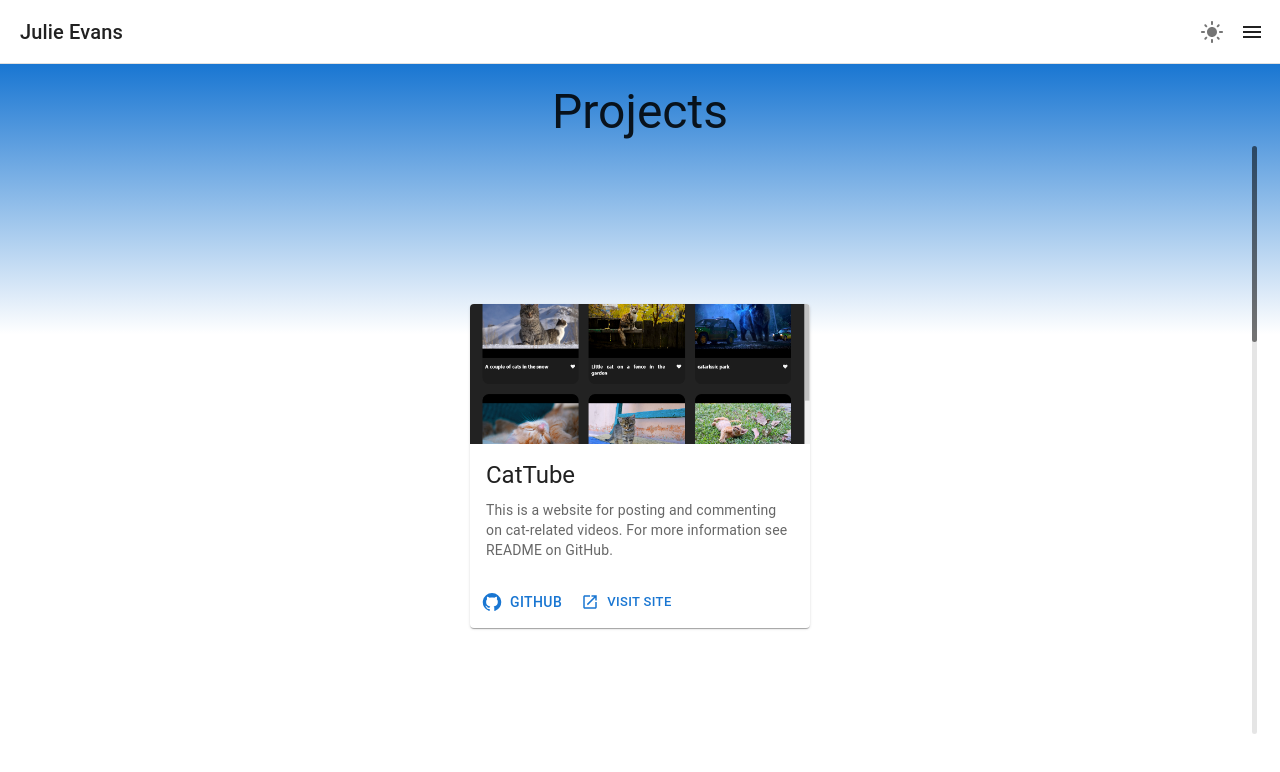
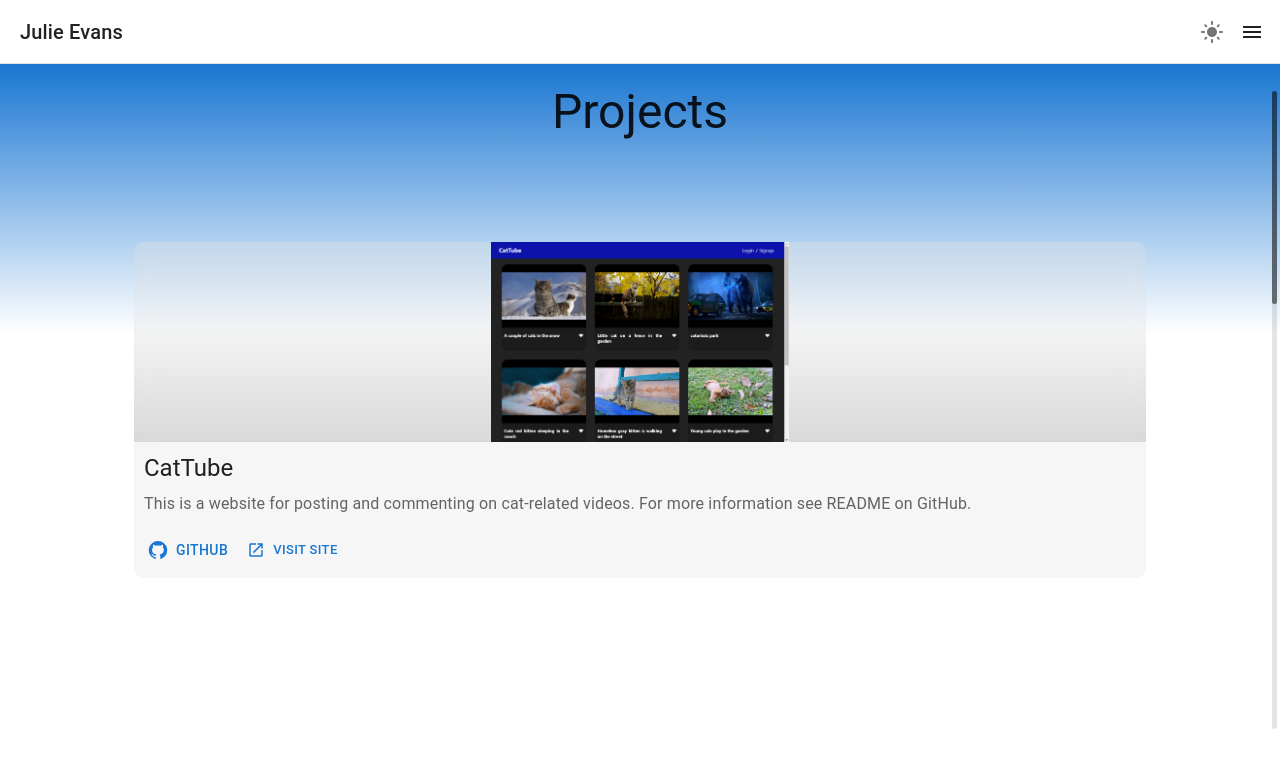
Before and after one commit to mailauki/portfolio-v1, a React (Create React App) app: page /projects in a window 1280 px wide. Shown: the top 772 px of the page. Built offline with nearby package versions, Linux system fonts and the light colour scheme.

Commit message:
Update ProjectCard

```diff
--- a/src/App.css
+++ b/src/App.css
@@ -51,8 +51,8 @@ a {
 .Slide {
   height: calc(100vh - 148px);
   /* width: calc(100vw - 40px); */
+  /* width: 80%; */
   margin: auto 20px;
-
 
   display: flex;
   flex-direction: column;
@@ -64,6 +64,7 @@ a {
 
 .Projects {
   height: calc(100vh - 200px);
+  width: 80%;
   /* width: 100%;
 
   z-index: 0; */
@@ -84,15 +85,15 @@ a {
 
   padding-top: 20px;
   /* margin-top: 20px; */
-  margin: auto 20px;
+  /* margin: auto 20px; */
   /* margin: 70px 20px; */
 
   /* background-color: cadetblue; */
 
-  display: flex;
+  /* display: flex;
   flex-direction: column;
   justify-content: center;
-  /* align-items: center; */
+  align-items: center; */
   /* align-items: stretch; */
 }
 
@@ -104,7 +105,7 @@ a {
 
 .split-column {
   align-items: flex-start;
-  /* margin: auto 20px; */
+  margin: auto 20px;
   align-items: stretch;
   /* height: 100%; */
 }
@@ -112,7 +113,7 @@ a {
 .Intro {
   margin-right: 20px;
   padding: 10px;
-  /* margin-bottom: 20px; */
+  overflow: hidden;
 }
 
 .wrap {
@@ -120,12 +121,42 @@ a {
   flex-direction: row;
 }
 
-.backdrop {
+.image {
+  /* min-height: 200px; */
+  /* max-height: 300px; */
+  height: 200px;
+  /* width: calc(100% + 20px); */
+  width: 100%;
+  /* margin: -10px -10px 10px -10px; */
+  object-fit: contain;
+  overflow: hidden;
+  -webkit-backdropFilter: blur(10px);
+  backdrop-filter: blur(10px);
+}
+
+/* .image img {
+  min-height: 200px;
+  max-height: 300px;
+  width: calc(100% + 20px);
+  margin: -10px -10px 10px -10px;
+  object-fit: contain;
+  -webkit-backdropFilter: blur(10px);
+  backdrop-filter: blur(10px);
+} */
+
+/* .image {
+  -webkit-backdropFilter: blur(10px);
+  backdrop-filter: blur(10px);
+  width: 100%;
+  min-height: 200px;
+  max-height: 300px;
+  object-fit: contain;
+} */
+
+/* .backdrop {
   background-color: rgba(255, 255, 255, 0.3);
   border-radius: 10px;
-  -webkit-backdrop-filter: blur(10px);
-  backdrop-filter: blur(10px);
-}
+} */
 
 @media (max-width: 600px) {
   .split-column {
--- a/src/App.js
+++ b/src/App.js
@@ -14,7 +14,7 @@ function App() {
 
   const theme = createTheme({
     palette: {
-      mode: darkMode ? 'dark' : 'light'
+      mode: darkMode ? "dark" : "light",
     }
   })
 
--- a/src/components/Contact.js
+++ b/src/components/Contact.js
@@ -12,17 +12,8 @@ function Contact() {
 
   return (
     <List
-      // sx={{
-      //   // backgroundColor: "background.paper",
-      //   backgroundColor: "rgba(255, 255, 255, 0.3)",
-      //   borderRadius: "10px",
-      //   // filter: "blur(4px)",
-      //   // background: "filter: opacity(30%)",
-      //   backdropFilter: "opacity(70%)",
-      // }}
-      // className="backdrop"
       sx={{
-        backgroundColor: theme.palette.mode === "dark" ? "rgba(80,80,80,0.3)" : "rgba(225,225,225,0.3)",
+        backgroundColor: theme.palette.mode === "dark" ? "rgba(60,60,60,0.3)" : "rgba(195,195,195,0.3)",
         borderRadius: "10px",
       }}
     >
--- a/src/components/Intro.js
+++ b/src/components/Intro.js
@@ -9,7 +9,7 @@ function Intro() {
     <Box
       className="Intro"
       sx={{
-        backgroundColor: theme.palette.mode === "dark" ? "rgba(80,80,80,0.3)" : "rgba(225,225,225,0.3)",
+        backgroundColor: theme.palette.mode === "dark" ? "rgba(60,60,60,0.3)" : "rgba(225,225,225,0.3)",
         borderRadius: "10px",
       }}
     >
--- a/src/components/ProjectCard.js
+++ b/src/components/ProjectCard.js
@@ -1,28 +1,52 @@
-import { Card, CardActions, CardContent, CardMedia, Button, Typography } from '@mui/material';
+import { Card, CardActions, CardContent, CardMedia, Button, Typography, Box } from '@mui/material';
+import { useTheme } from '@mui/material/styles';
 import GitHubIcon from '@mui/icons-material/GitHub';import OpenIcon from '@mui/icons-material/OpenInNew';
 
 function ProjectCard({ title, description, image, githubLink, deployLink }) {
+  const theme = useTheme()
+
   return (
-    <Card sx={{ maxWidth: 340, minHeight: "fit-content", textAlign: "left" }}>
-      <CardMedia
-        component="img"
-        height="140"
-        image={image}
-        alt={title}
-      />
-      <CardContent>
+    <Box
+      className="Intro"
+      width="80%"
+      sx={{
+        textAlign: "left",
+        backgroundColor: theme.palette.mode === "dark" ? "rgba(60,60,60,0.3)" : "rgba(225,225,225,0.3)",
+        borderRadius: "10px",
+        margin: "0 auto"
+      }}
+    >
+      <Box
+        sx={{
+          height: "200px",
+          width: "calc(100% + 20px)",
+          margin: "-10px -10px 10px -10px",
+          background: `linear-gradient(to top, ${theme.palette.divider}, transparent 60%)`,
+        }}
+      >
+        <img
+          src={image}
+          alt={title}
+          className="image"
+          style={{
+            filter: theme.palette.mode === "dark" ? "opacity(0.8)" : "opacity(1)",
+          }}
+        />
+      </Box>
+      <Box>
         <Typography gutterBottom variant="h5" component="div">
           {title}
         </Typography>
-        <Typography variant="body2" color="text.secondary">
-          {description}
+        <Typography variant="body1" paragraph color="text.secondary">
+        {description}
         </Typography>
-      </CardContent>
-      <CardActions>
+      </Box>
+      <Box>
         <Button
           aria-label="github"
           component="a" href={githubLink} target="_blank"
           startIcon={<GitHubIcon />}
+          sx={{ mr: 1 }}
         >
           GitHub
         </Button>
@@ -31,9 +55,11 @@ function ProjectCard({ title, description, image, githubLink, deployLink }) {
           aria-label="visit-site"
           component="a" href={deployLink} target="_blank"
           startIcon={<OpenIcon />}
-        >Visit Site</Button>
-      </CardActions>
-    </Card>
+        >
+          Visit Site
+        </Button>
+      </Box>
+    </Box>
   )
 }
 
--- a/src/pages/AboutMe.js
+++ b/src/pages/AboutMe.js
@@ -1,7 +1,7 @@
 import Intro from '../components/Intro';
 import Contact from '../components/Contact';
 
-function AboutMe() {
+function AboutMe({ theme }) {
   return (
     <div className="Page">
       <div className="row split-column">
--- a/src/pages/Projects.js
+++ b/src/pages/Projects.js
@@ -10,12 +10,12 @@ import { Scrollbar, Mousewheel } from "swiper";
 function Projects() {
   return (
     <div className="Page">
-      {/* <Box sx={{ position: "absolute", top: "64px", width: "100%", alignItems: "center", textAlign: "center", zIndex: 1 }}>
+      <Box sx={{ position: "absolute", top: "84px", width: "100%", alignItems: "center", textAlign: "center", zIndex: 1 }}>
         <Typography variant="h3">Projects</Typography>
-      </Box> */}
-      <Typography variant="h3">Projects</Typography>
+      </Box>
+      {/* <Typography variant="h3">Projects</Typography> */}
       <Swiper
-        className="Swiper Projects"
+        className="Swiper"
         direction={"vertical"}
         slidesPerView="auto"
         scrollbar
@@ -23,7 +23,7 @@ function Projects() {
         modules={[Scrollbar, Mousewheel]}
       >
         <SwiperSlide>
-          <div className="Slide">
+          <Box className="Slide">
             <ProjectCard
               title="CatTube"
               description="This is a website for posting and commenting on cat-related videos. For more information see README on GitHub."
@@ -31,10 +31,10 @@ function Projects() {
               githubLink="https://github.com/mailauki/phase-4-project-cattube"
               deployLink="https://cattube-project.herokuapp.com"
             />
-          </div>
+          </Box>
         </SwiperSlide>
         <SwiperSlide>
-          <div className="Slide">
+          <Box className="Slide">
             <ProjectCard
               title="PicWorthy"
               description="This is a website for posting, liking, and commenting on photos. For more information see README on GitHub."
@@ -42,10 +42,10 @@ function Projects() {
               githubLink="https://github.com/mailauki/pic-worthy"
               deployLink="https://pic-worthy-project.herokuapp.com"
             />
-          </div>
+          </Box>
         </SwiperSlide>
         <SwiperSlide>
-          <div className="Slide">
+          <Box className="Slide">
             <ProjectCard
               title="Le Banque du Porcine"
               description="For more information see README on GitHub."
@@ -53,7 +53,7 @@ function Projects() {
               githubLink="https://github.com/mailauki/le-banque-du-porcine"
               deployLink="https://le-banque-du-porcine.herokuapp.com"
             />
-          </div>
+          </Box>
         </SwiperSlide>
       </Swiper>
     </div>
```
Also changed, not shown: src/components/Content.js (+2 -7 lines).
